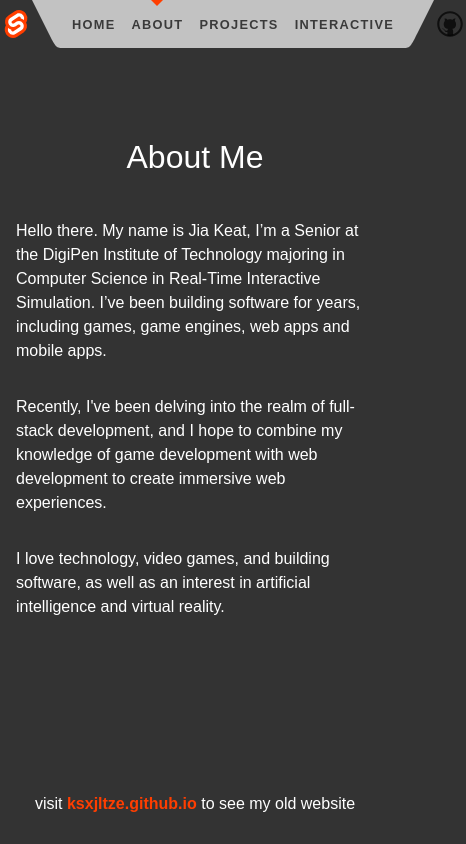
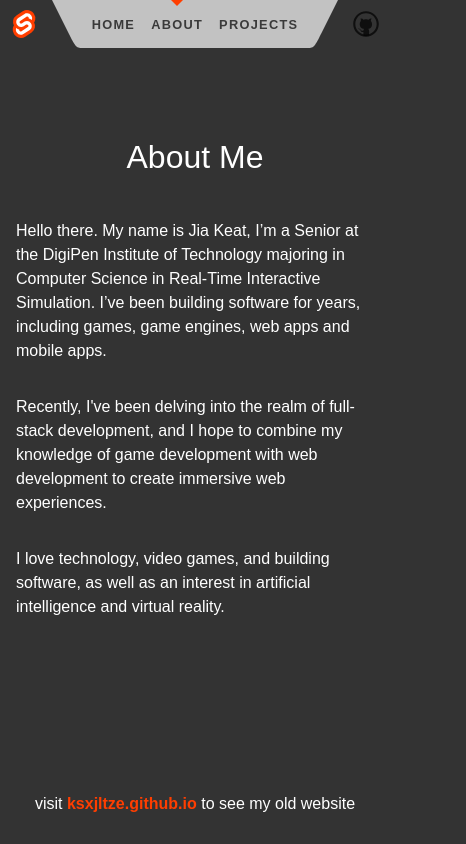
Before and after one commit to ksxjltze/leejiakeat, a SvelteKit app: page /about in a window 390 px wide. Shown: the whole page, 466 px wide, since content can reach past the window. Built offline with nearby package versions, Linux system fonts and the light colour scheme.

Commit message:
hide interactive on mobile

```diff
--- a/src/routes/Header.svelte
+++ b/src/routes/Header.svelte
@@ -25,7 +25,7 @@
 			<li aria-current={$page.url.pathname === '/projects' ? 'page' : undefined}>
 				<a href="/projects">Projects</a>
 			</li>
-			<li aria-current={$page.url.pathname === '/interactive' ? 'page' : undefined}>
+			<li id="interactive-link" aria-current={$page.url.pathname === '/interactive' ? 'page' : undefined}>
 				<a href="/interactive">Interactive</a>
 			</li>
 		</ul>
@@ -129,4 +129,11 @@
 	a:hover {
 		color: var(--color-theme-1);
 	}
+
+	@media only screen and (max-width: 600px) {
+		#interactive-link {
+			display: none;
+		}
+	}
+
 </style>
```
